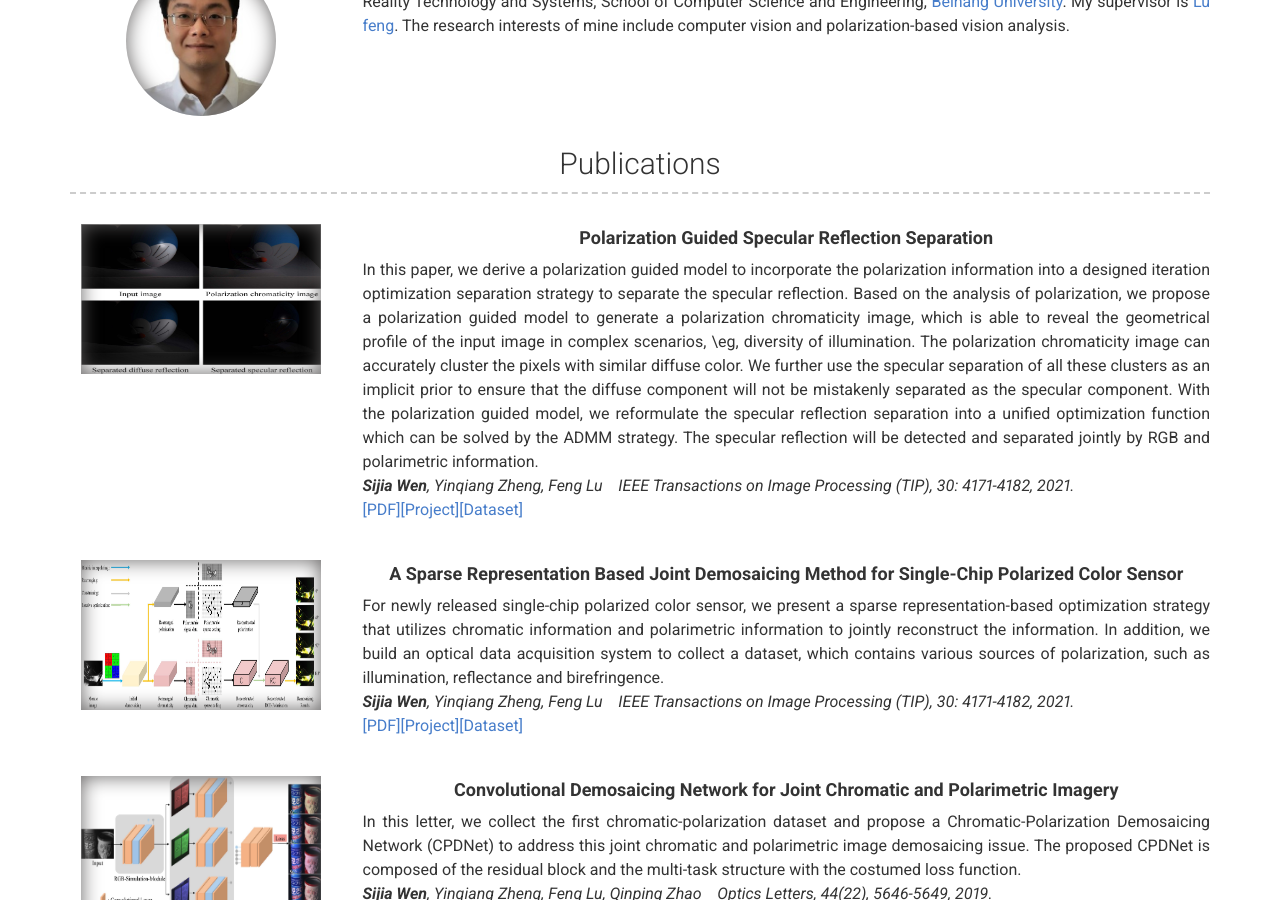
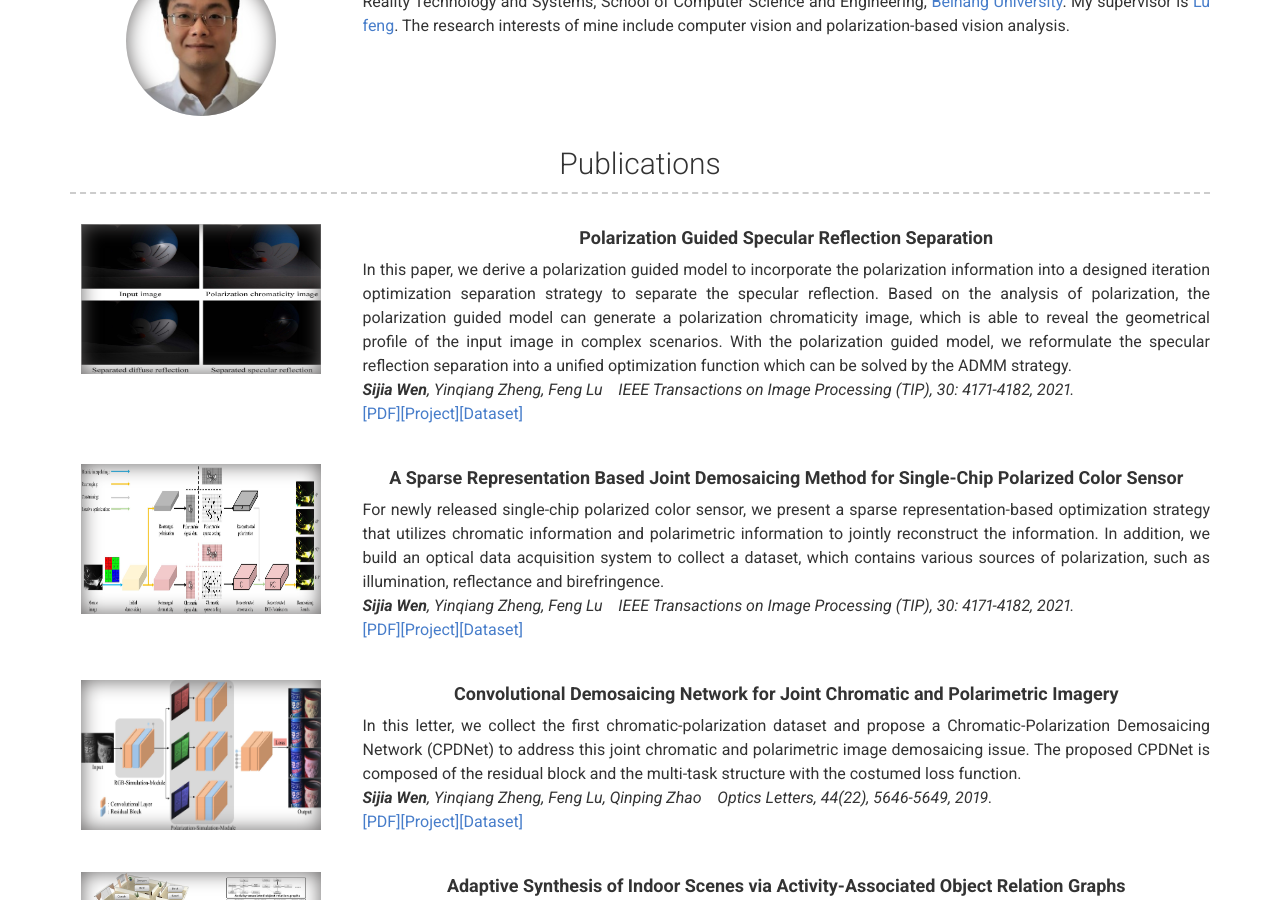
Before and after one commit to wsj6666/wsj6666.github.io, a Jekyll site: the page built from index.md, in a window 1280 px wide and 900 px high, scrolled down 313 px. Built offline with Jekyll 4.4.1, drawn with Linux system fonts in a browser that asks for light colours; nearby versions of some CDN libraries.

Commit message:
Update _config.yml

```diff
--- a/_config.yml
+++ b/_config.yml
@@ -32,7 +32,7 @@ content:
         quote: >
             Polarization Guided Specular Reflection Separation
         description: | # this will include new lines to allow paragraphs
-            In this paper, we derive a polarization guided model to incorporate the polarization information into a designed iteration optimization separation strategy to separate the specular reflection. Based on the analysis of polarization, we propose a polarization guided model to generate a polarization chromaticity image, which is able to reveal the geometrical profile of the input image in complex scenarios, \eg, diversity of illumination. The polarization chromaticity image can accurately cluster the pixels with similar diffuse color. We further use the specular separation of all these clusters as an implicit prior to ensure that the diffuse component will not be mistakenly separated as the specular component. With the polarization guided model, we reformulate the specular reflection separation into a unified optimization function which can be solved by the ADMM strategy. The specular reflection will be detected and separated jointly by RGB and polarimetric information. <br>
+            In this paper, we derive a polarization guided model to incorporate the polarization information into a designed iteration optimization separation strategy to separate the specular reflection. Based on the analysis of polarization, the polarization guided model can generate a polarization chromaticity image, which is able to reveal the geometrical profile of the input image in complex scenarios. With the polarization guided model, we reformulate the specular reflection separation into a unified optimization function which can be solved by the ADMM strategy. <br>
             <i>**Sijia Wen**, Yinqiang Zheng, Feng Lu &nbsp;&nbsp;&nbsp;IEEE Transactions on Image Processing (TIP), 30: 4171-4182, 2021.</i><br>
             [[PDF]](https://ieeexplore.ieee.org/abstract/document/9397396/)[[Project]](https://github.com/wsj890411/JCPD_Model)[[Dataset]](https://www.dropbox.com/s/q377c1iktxwe22a/TIP_raw_dataset.zip?dl=0)
       - layout: left
```
